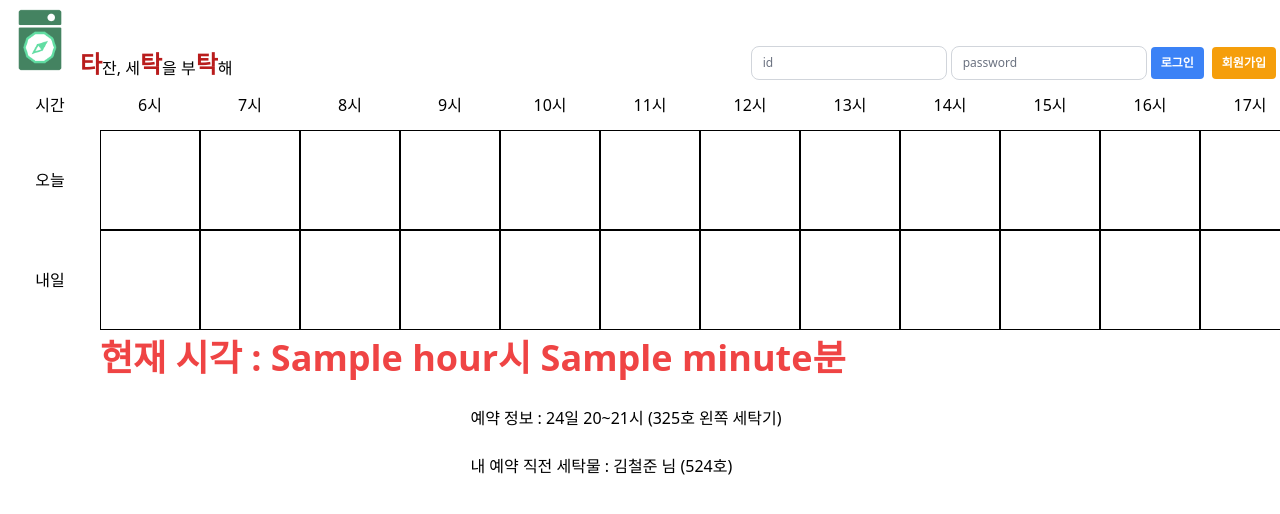
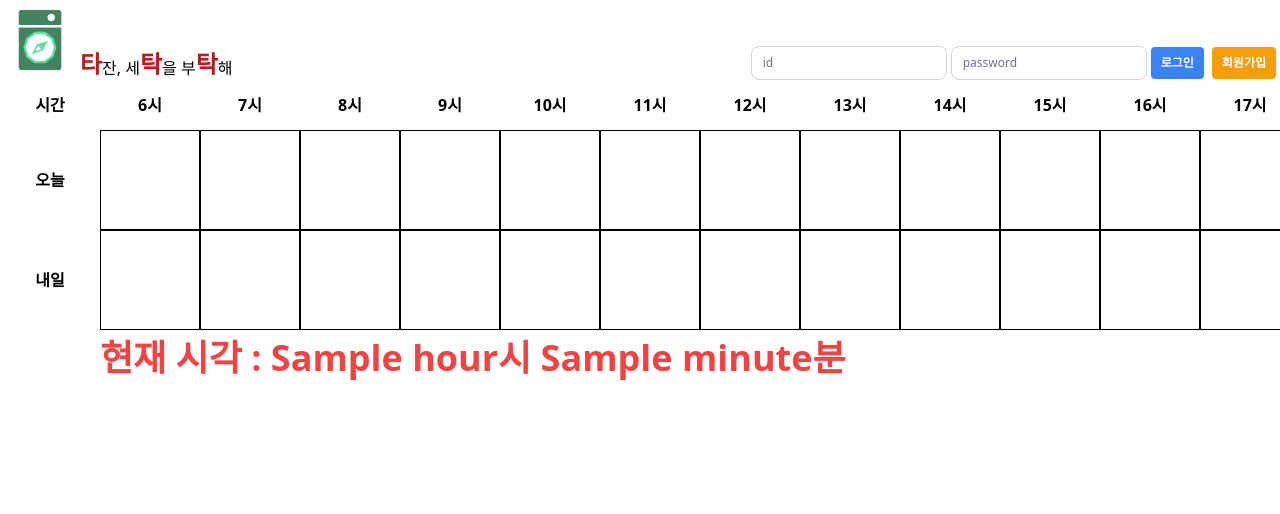
Before and after one commit to sadie100/tarzanLaundry, a Flask app: template templates/table.html in a window 1280 px wide; the page is wider, and only the part inside the window is pictured. Shown: the top 514 px of that part. Run offline with Flask 2, Linux system fonts and the light colour scheme; the template is opened without the code that fills it: most values are stand-ins (such as "Sample title", 1, 10 or a date in 2020); some libraries are stand-ins or nearby versions.

Commit message:
Merge branch 'main' of https://github.com/sadie100/tarzanLaundry into remer-2nd-Branch

```diff
--- a/sample_reservation.py
+++ b/sample_reservation.py
@@ -1,5 +1,5 @@
 from pymongo import MongoClient
-client = MongoClient('localhost', 27017)
+client = MongoClient('0.0.0.', 27017)
 db = client.laundryDB
 
 from datetime import datetime, date, timedelta
--- a/static/index.js
+++ b/static/index.js
@@ -12,7 +12,7 @@ const handleReserve = (time, day, type, room) => {
     }).then((res)=>{
         console.log(res);
         if(res.status===200){
-            alert('예약이 완료되었습니다.');
+            alert('예약을 진행합니다.');
             window.location.reload()
         }else if(res.status===401){
             return alert('로그인 정보가 없습니다. 로그인을 해 주세요.')
@@ -42,7 +42,7 @@ const handleCancel = (time, day, type, room) => {
         }else if(res.status===401){
             return alert('로그인 정보가 없습니다. 로그인을 해 주세요.')
         }else if(res.status === 404){
-            return alert('예약 정보가 없습니다.')
+            return alert('권한이 없습니다.')
         }
     }).catch((e)=>{
         console.log(e);
@@ -141,7 +141,7 @@ const pick = function (time, day, reservations, loginId) {
                 }else{
                     //로그인 있으면 내 예약인지 아닌지 한번 확인하기
                     const {user} = pickedReserve.find(({ type:etype, room:eroom})=>{return etype.toLowerCase() === type.toLowerCase() && eroom === room});
-                    if(typeof user === 'string' ? user : user.toString() === loginId.toString()){
+                    if(user.toString() === loginId.toString()){
                         document.getElementById(`detail${type}${room}`).className = 'flex justify-evenly w-full h-full flex-col items-center bg-green-500 text-white'
                         document.getElementById(`detail${type}${room}Bottom`).innerHTML = `<button type="button" class="ml-auto bg-amber-500 hover:bg-amber-700 text-white text-xs font-bold py-2 px-2.5 rounded" onclick="handleCancel('${time}','${day}','${type.toLowerCase()}', '${room}')">예약 취소</button>`;
                     }else{
--- a/static/sign_up.js
+++ b/static/sign_up.js
@@ -24,7 +24,7 @@ function signupRegister(){
         (res)=>{
             console.log(res['url']);
             // 해당 도메인 입력 필
-            if(res['url'] == 'http://127.0.0.1:5000/'){
+            if(res['url'] == 'http://jglaundry.shop/'){
                 window.location.href = '/'
             }
             else{
--- a/templates/index.html
+++ b/templates/index.html
@@ -94,7 +94,7 @@
         <div action="" class="flex items-end">
             <div class="relative flex  md:grid-cols-3 items-center">
                 <div>
-                    <p class="pr-5">" {{userId}} 님 환영합니니다! "</p>
+                    <p class="pr-5">" {{userName}} 님 환영합니다! "</p>
                 </div>
                 <button type="button" onclick="logOut()" class="mr-1 bg-amber-500 hover:bg-amber-700 text-white text-xs font-bold py-2 px-2.5 rounded">로그아웃</button>
             </div>
@@ -111,12 +111,18 @@
     <div class="flex justify-center" id="detailWrapper">
         <!-- 좌측 하단 및 중앙 메세지와 버튼 -->
         <div class="mt-5 flex mr-7">
+            {% if using %}
             <div>
-                <p class="flex">예약 정보 : 24일 20~21시 (325호 왼쪽 세탁기)</p>
+                {% if myLaundry %}
+                <p class="flex text-xl text-slate-500 font-bold">나의 세탁기 예약 : {{myLaundry['date'].day}}일 {{myLaundry['date'].hour}}시, {{myLaundry['room']}}호</p>
+                {% endif %}
                 <br>
-                <p class="flex">내 예약 직전 세탁물 : 김철준 님 (524호)</p>
+                {% if myDry %}
+                <p class="flex text-xl text-slate-500 font-bold">나의 건조기 예약 : {{myDry['date'].day}}일 {{myDry['date'].hour}}시, {{myDry['room']}}호</p>
+                {% endif %}
                 <br>
             </div>
+            {% endif %}
         </div>
         <!-- 우측 하단 상세 테이블 -->
 
--- a/templates/table.html
+++ b/templates/table.html
@@ -3,7 +3,7 @@
 
 {% block table %}
   <div id="timeTable" class="relative">
-     <div class="timeTable text-center w-9/12">
+     <div class="timeTable text-center w-9/12 font-bold">
       <div class="timeColumn">시간</div>
       {% for i in range(6,24) %} {%if nowtime.hour == i%}
       <div class="timeColumn text-red-500">{{i}}시</div>
@@ -50,7 +50,7 @@
                   {% endif%}
                 {% else %}
                   {% if reserve['user'] == userId%}
-                    <div class="bg-green-500 row-start-1 col-start-2 text-white font-bold break-keep"></div>
+                    <div class="bg-green-500 row-start-1 col-start-2 text-white font-bold break-keep">내 예약</div>
                   {% else %}
                     <div class="bg-yellow-300 row-start-1 col-start-2"></div>
                   {% endif%}
--- a/views.py
+++ b/views.py
@@ -38,7 +38,7 @@ jwt = JWTManager(app)
 from pymongo import MongoClient
 
 # db 이름은 laundryDB로 통일
-client = MongoClient('localhost',27017)
+client = MongoClient('mongodb://tarzan:jane@0.0.0.0',27017)
 db = client.laundryDB
 
 
@@ -93,14 +93,15 @@ def home():
    if using :
       decodeInfo = decode_token(request.cookies.get('myapp_jwt'))
       userName = decodeInfo['이름']
+      userId = decodeInfo['sub']
 
-      reservedata = db.reservations.find_one({'user':userName, 'date' : {'$gte' : nowtime}})
-      print(reservedata)
-      if(reservedata is not None):
-         return render_template('table.html', todayReservations=todayReservations,tomorrowReservations=tomorrowReservations, nowtime=nowtime, using=using, userId=userName, reservedata=reservedata)
-      else:
-         return render_template('table.html', todayReservations=todayReservations,tomorrowReservations=tomorrowReservations, nowtime=nowtime, using=using, userId=userName)
-   return render_template('table.html', todayReservations=todayReservations,tomorrowReservations=tomorrowReservations, nowtime=nowtime, using=using, userId=False)
+      today = date.today()
+      myLaundry = db.reservations.find_one({'date' : {'$gte' : datetime(today.year,today.month,today.day,int(nowtime.hour))},'user': userId, 'type': 'laundry'})
+
+      myDry = db.reservations.find_one({'date' : {'$gte' : datetime(today.year,today.month,today.day,int(nowtime.hour))},'user': userId, 'type': 'dry'})
+
+      return render_template('table.html', todayReservations=todayReservations,tomorrowReservations=tomorrowReservations, nowtime=nowtime, using=using, userId=userId, userName=userName, myLaundry=myLaundry, myDry=myDry)
+   return render_template('table.html', todayReservations=todayReservations,tomorrowReservations=tomorrowReservations, nowtime=nowtime, using=using, userId=False, userName=False,  myLaundry=False, myDry=False)
 
 
 # 토큰 식별 과정 (토큰이 있어야 정상작동)
@@ -129,12 +130,13 @@ def login():
       if  input_pw == db.users.find_one({'user_id':input_id})['user_pw']:
 
          # 토큰에 추가할 추가 정보는 additional_claims 에 입력
+         my_name = db.users.find_one({'user_id':input_id})['user_name']
          additional_claims = {"이름":db.users.find_one({'user_id':input_id})['user_name'],"전화번호": db.users.find_one({'user_id':input_id})['user_phone']}
          # 로그인 성공 시 토큰 생성
          access_token = create_access_token(input_id, additional_claims=additional_claims)
          resp = make_response(redirect(url_for('home')))
          set_access_cookies(resp, access_token)
-         flash(f'{input_id}님 반갑습니다.{access_token}은(는) 당신의 토큰입니다!')
+         flash(f'{my_name}님 반갑습니다.')
          return resp
       else:
          flash('패스워드가 맞지 않습니다.')
@@ -166,13 +168,23 @@ def reserve():
    # 토큰 값 가져옴
    userId=False
    using = request.cookies.get('myapp_jwt')
+
+   nowtime = datetime.now()
+   today = date.today()
+   tomorrow = (datetime(today.year,today.month,today.day) + timedelta(days=1))
+   dateVal = date.today()
    # 만약 로그인 했으면 해당 사용자의 id 값을 읽는다
    if using :
       decodeInfo = decode_token(request.cookies.get('myapp_jwt'))
       userId = decodeInfo['sub']
+
+      if db.reservations.find_one({'date' : {'$gte' : datetime(today.year,today.month,today.day,int(nowtime.hour))},'user': userId, 'type': type}):
+         flash('더이상 예약하실 수 없습니다.')
+         print('중복 예약')
+         return jsonify({'state':'already'})
    else :
       # 에러 뱉기
-      abort(401)
+      return abort(401)
 
    today = date.today()
    tomorrow = (datetime(today.year,today.month,today.day) + timedelta(days=1))
@@ -293,4 +305,4 @@ if __name__ == '__main__':
    # 시크릿 키 설정이 되어있지 않으면 submit 액션에서 보안오류 발생.
    app.secret_key = "super-secret"
    # app.config['SESSION_TYPE'] = 'filesystem'
-   app.run(debug=True)
+   app.run('0.0.0.0', port=5000,debug=True)
```
